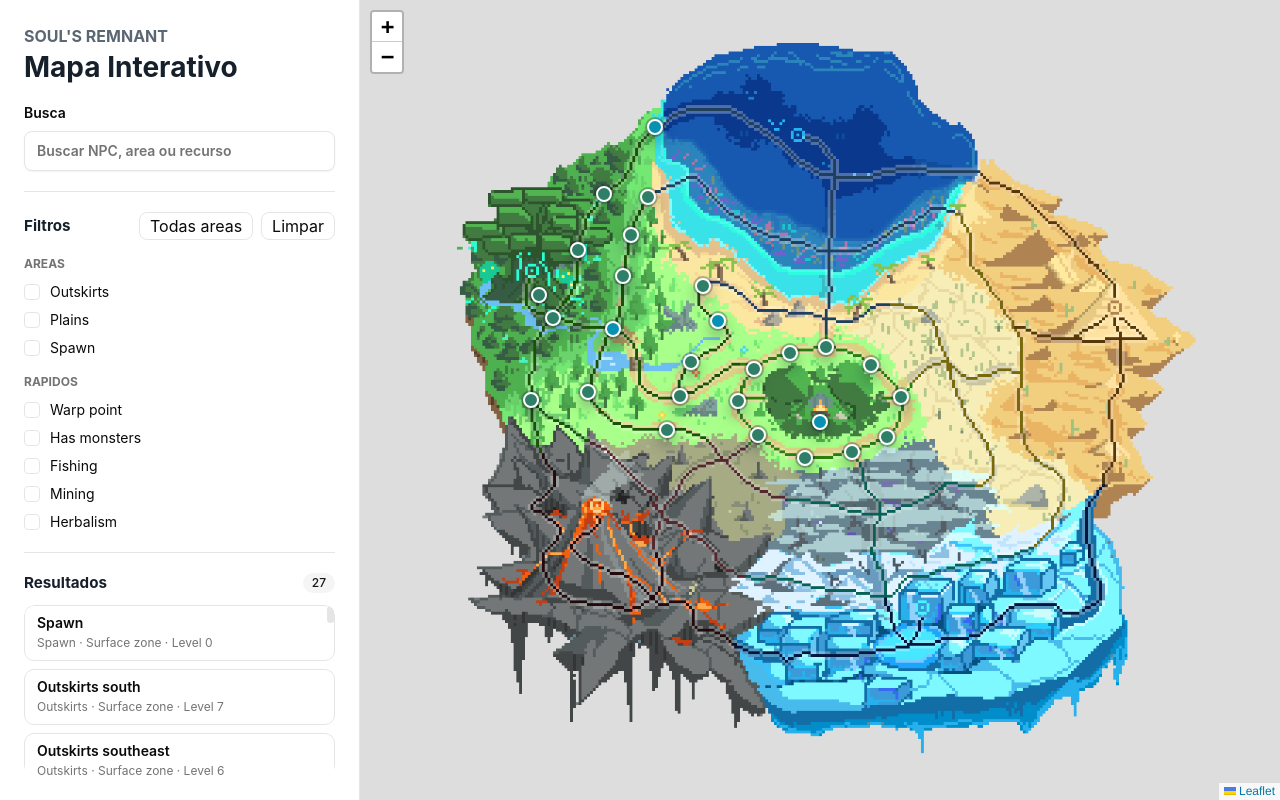
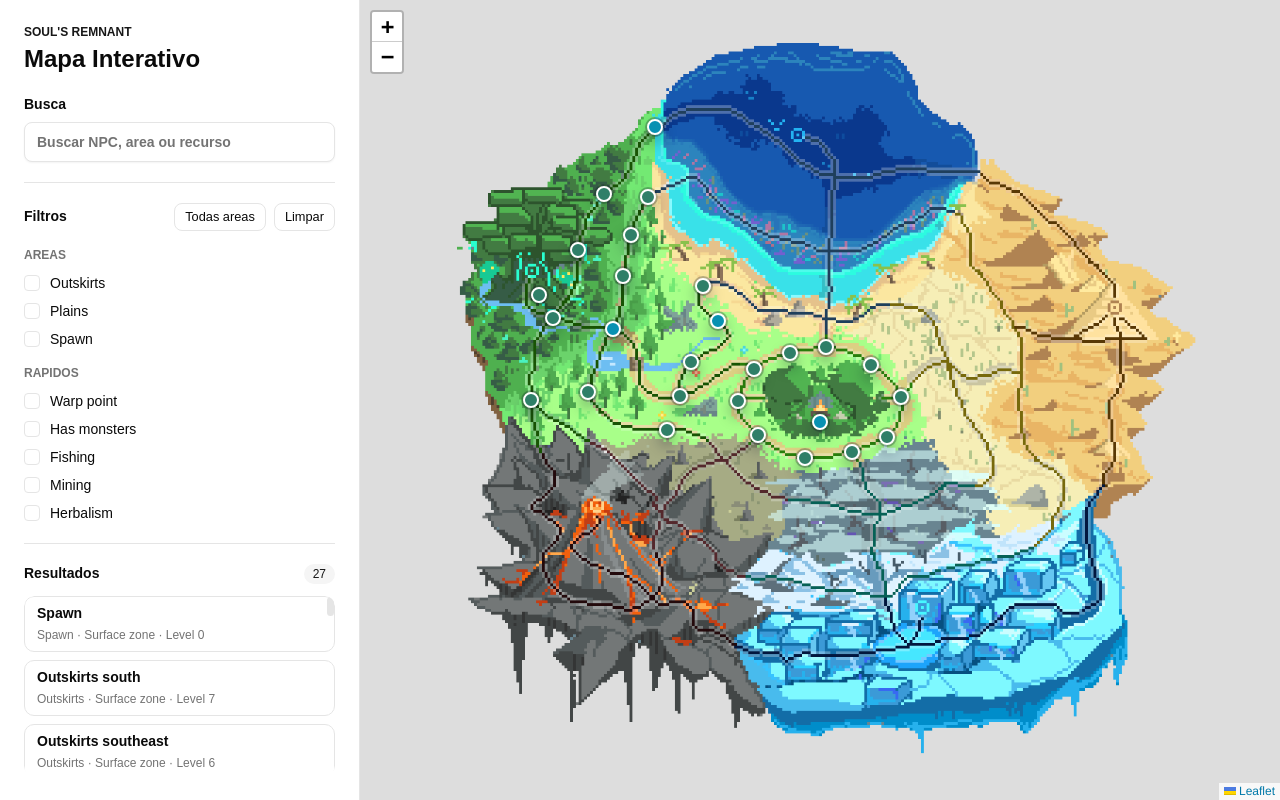
Before and after one commit to lucasribdev/sratlas, a React (Vite) app: page / in a window 1280 px wide. Built offline with nearby package versions, Linux system fonts and the light colour scheme.

Commit message:
refactor: clean up global styles and remove unused CSS rules

```diff
--- a/src/index.css
+++ b/src/index.css
@@ -5,21 +5,7 @@
 
 @custom-variant dark (&:is(.dark *));
 
-* {
-  box-sizing: border-box;
-}
-
 :root {
-  color: #1d2733;
-  background: #d9e0e7;
-  font-family:
-    Inter,
-    ui-sans-serif,
-    system-ui,
-    -apple-system,
-    BlinkMacSystemFont,
-    "Segoe UI",
-    sans-serif;
   font-synthesis: none;
   text-rendering: optimizeLegibility;
   -webkit-font-smoothing: antialiased;
@@ -56,51 +42,6 @@
   --sidebar-accent-foreground: oklch(0.205 0 0);
   --sidebar-border: oklch(0.922 0 0);
   --sidebar-ring: oklch(0.708 0 0);
-}
-
-body {
-  margin: 0;
-  min-width: 320px;
-}
-
-#root {
-  min-height: 100svh;
-}
-
-button,
-input {
-  font: inherit;
-}
-
-button:disabled,
-input:disabled {
-  cursor: not-allowed;
-}
-
-h1,
-h2 {
-  margin: 0;
-  color: #15202b;
-  letter-spacing: 0;
-}
-
-h1 {
-  font-size: 1.75rem;
-  font-weight: 700;
-  line-height: 1.1;
-}
-
-h2 {
-  font-size: 0.95rem;
-  font-weight: 700;
-  line-height: 1.3;
-}
-
-p {
-  margin: 0;
-  color: #5b6673;
-  font-size: 1rem;
-  line-height: 1.5;
 }
 
 .map-placeholder {
@@ -259,9 +200,12 @@ p {
     @apply border-border outline-ring/50;
   }
   body {
-    @apply bg-background text-foreground;
+    @apply min-w-80 bg-background text-foreground;
   }
   html {
     @apply font-sans;
   }
+  #root {
+    min-height: 100svh;
+  }
 }
```
